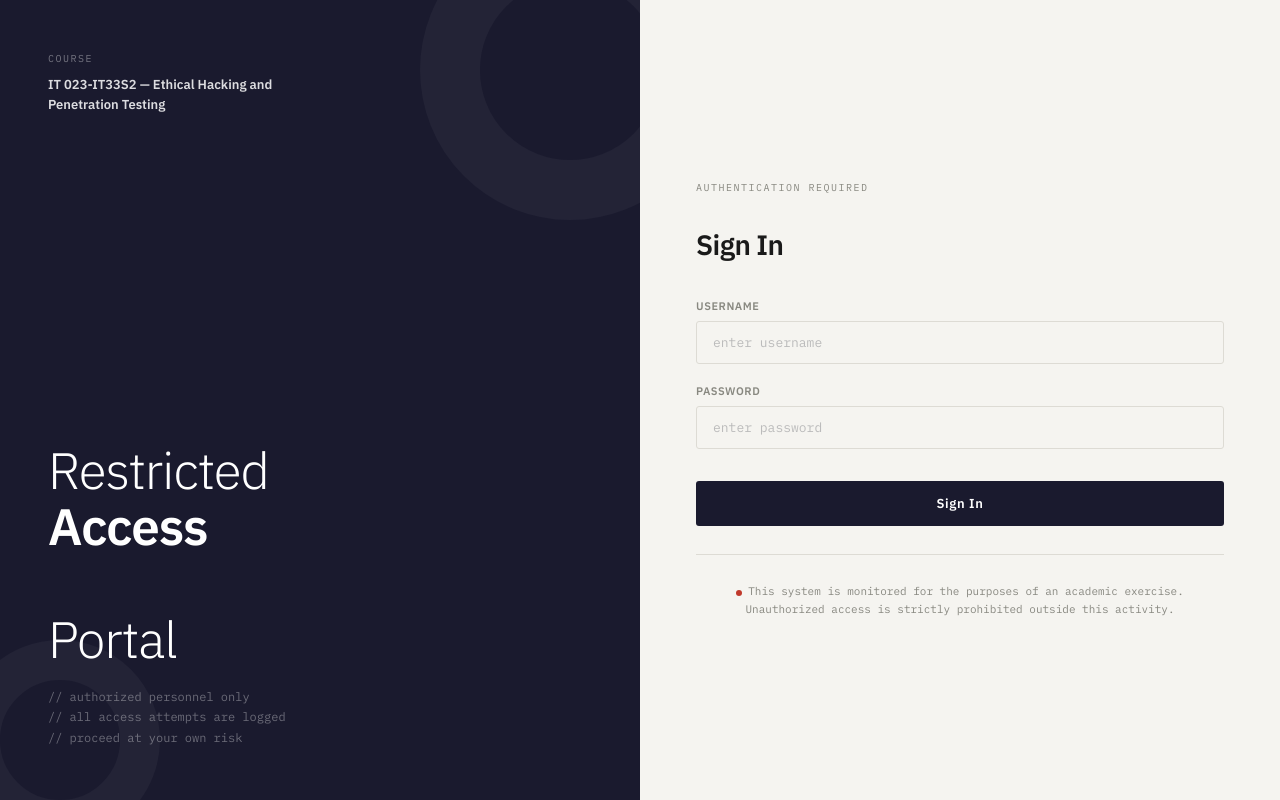
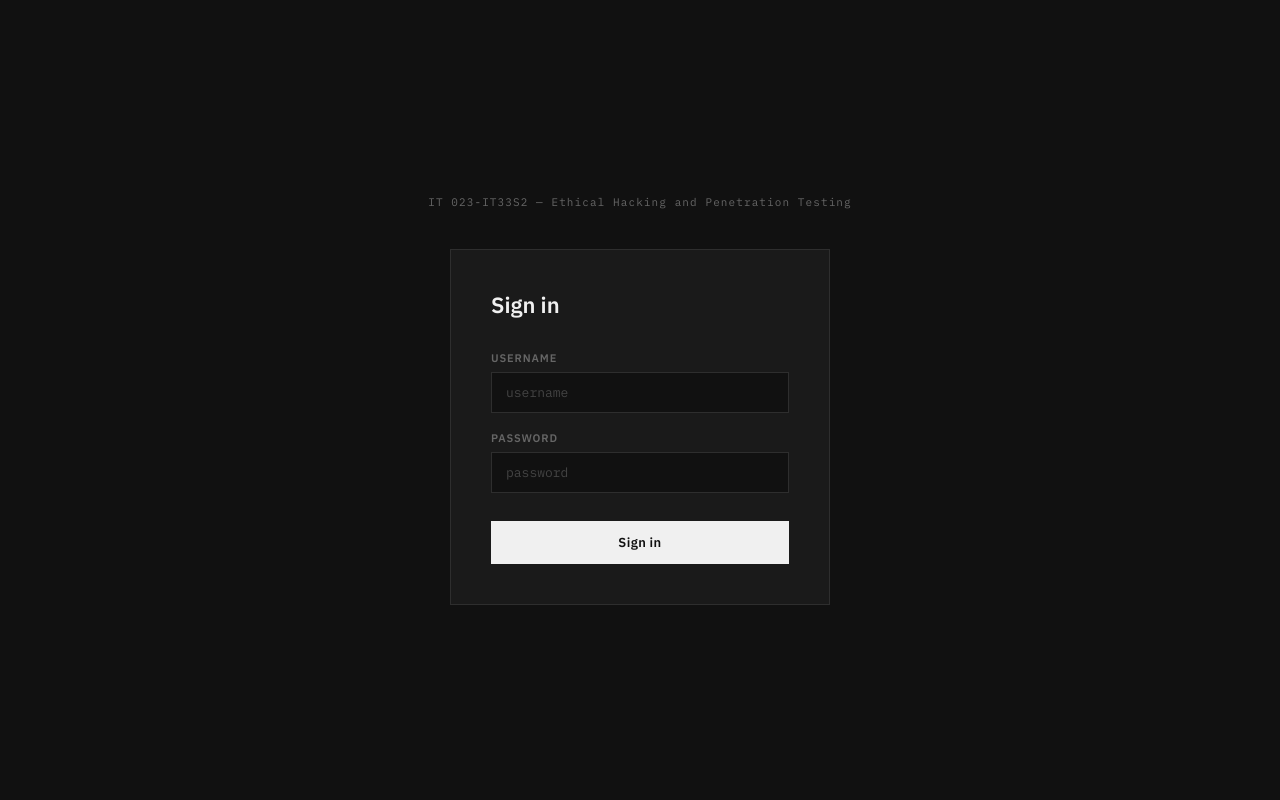
Before and after one commit to Nilagaa/live-website-with-backend, a website: page index.html in a window 1280 px wide. Drawn offline with Linux system fonts and the light colour scheme.

Commit message:
revised design

```diff
--- a/index.html
+++ b/index.html
@@ -5,247 +5,138 @@
   <meta name="viewport" content="width=device-width, initial-scale=1.0"/>
   <title>Login</title>
   <link rel="preconnect" href="https://fonts.googleapis.com">
-  <link href="https://fonts.googleapis.com/css2?family=IBM+Plex+Mono:wght@300;400;500&family=IBM+Plex+Sans:wght@300;400;600&display=swap" rel="stylesheet">
+  <link href="https://fonts.googleapis.com/css2?family=IBM+Plex+Mono:wght@400;500&family=IBM+Plex+Sans:wght@400;600&display=swap" rel="stylesheet">
   <style>
     *, *::before, *::after { box-sizing: border-box; margin: 0; padding: 0; }
     :root {
-      --bg: #f5f4f0;
-      --surface: #ffffff;
-      --border: #dddbd4;
-      --accent: #1a1a2e;
-      --accent2: #c0392b;
-      --text: #1a1a1a;
-      --muted: #888880;
-      --error: #c0392b;
+      --bg: #111111;
+      --surface: #1a1a1a;
+      --border: #2e2e2e;
+      --text: #f0f0f0;
+      --muted: #666;
+      --accent: #f0f0f0;
+      --error: #f87171;
     }
     body {
       background: var(--bg);
       color: var(--text);
       font-family: 'IBM Plex Sans', sans-serif;
       min-height: 100vh;
-      display: grid;
-      grid-template-columns: 1fr 1fr;
-    }
-
-    .left-panel {
-      background: var(--accent);
       display: flex;
       flex-direction: column;
-      justify-content: space-between;
-      padding: 52px 48px;
-      position: relative;
-      overflow: hidden;
-    }
-
-    .left-panel::before {
-      content: '';
-      position: absolute;
-      top: -80px; right: -80px;
-      width: 300px; height: 300px;
-      border-radius: 50%;
-      border: 60px solid rgba(255,255,255,0.04);
-    }
-
-    .left-panel::after {
-      content: '';
-      position: absolute;
-      bottom: -40px; left: -40px;
-      width: 200px; height: 200px;
-      border-radius: 50%;
-      border: 40px solid rgba(255,255,255,0.04);
+      align-items: center;
+      justify-content: center;
+      padding: 24px;
     }
 
     .course-tag {
       font-family: 'IBM Plex Mono', monospace;
-      font-size: 10px;
-      letter-spacing: 0.15em;
-      color: rgba(255,255,255,0.4);
-      text-transform: uppercase;
-      margin-bottom: 10px;
+      font-size: 11px;
+      color: var(--muted);
+      letter-spacing: 0.1em;
+      text-align: center;
+      margin-bottom: 40px;
     }
 
-    .course-name {
-      font-size: 13px;
-      font-weight: 600;
-      color: rgba(255,255,255,0.85);
-      line-height: 1.5;
-      max-width: 260px;
-    }
-
-    .left-bottom {
-      position: relative; z-index: 1;
-    }
-
-    .left-big-text {
-      font-size: clamp(36px, 4vw, 56px);
-      font-weight: 300;
-      color: #fff;
-      line-height: 1.1;
-      margin-bottom: 20px;
-      letter-spacing: -0.02em;
-    }
-
-    .left-big-text strong {
-      font-weight: 600;
-      display: block;
-    }
-
-    .left-desc {
-      font-size: 12px;
-      color: rgba(255,255,255,0.35);
-      font-family: 'IBM Plex Mono', monospace;
-      line-height: 1.7;
-    }
-
-    .right-panel {
-      display: flex;
-      flex-direction: column;
-      justify-content: center;
-      padding: 52px 56px;
-    }
-
-    .form-label {
-      font-family: 'IBM Plex Mono', monospace;
-      font-size: 10px;
-      letter-spacing: 0.15em;
-      color: var(--muted);
-      text-transform: uppercase;
-      margin-bottom: 32px;
+    .card {
+      background: var(--surface);
+      border: 1px solid var(--border);
+      padding: 40px;
+      width: 100%;
+      max-width: 380px;
     }
 
     h1 {
-      font-size: 28px;
+      font-size: 22px;
       font-weight: 600;
-      letter-spacing: -0.02em;
-      margin-bottom: 36px;
+      margin-bottom: 32px;
       color: var(--text);
     }
 
-    .field { margin-bottom: 20px; }
+    .field { margin-bottom: 18px; }
 
     label {
       display: block;
       font-size: 11px;
       font-weight: 600;
-      letter-spacing: 0.05em;
+      text-transform: uppercase;
+      letter-spacing: 0.08em;
       color: var(--muted);
-      text-transform: uppercase;
-      margin-bottom: 8px;
+      margin-bottom: 7px;
     }
 
     input {
       width: 100%;
       background: var(--bg);
-      border: 1.5px solid var(--border);
-      border-radius: 3px;
-      padding: 12px 16px;
+      border: 1px solid var(--border);
+      padding: 11px 14px;
       font-family: 'IBM Plex Mono', monospace;
       font-size: 13px;
       color: var(--text);
       outline: none;
-      transition: border-color 0.2s;
+      transition: border-color 0.15s;
     }
-    input:focus { border-color: var(--accent); }
-    input::placeholder { color: #bbb; }
+    input:focus { border-color: #555; }
+    input::placeholder { color: #444; }
 
     .error-msg {
-      font-size: 11px; color: var(--error);
-      margin-top: 8px; display: none;
       font-family: 'IBM Plex Mono', monospace;
+      font-size: 11px;
+      color: var(--error);
+      margin-top: 8px;
+      display: none;
     }
     .error-msg.show { display: block; }
 
     button[type="submit"] {
-      width: 100%; margin-top: 12px;
-      background: var(--accent); color: #fff;
-      border: none; border-radius: 3px;
-      padding: 14px; font-family: 'IBM Plex Sans', sans-serif;
-      font-size: 13px; font-weight: 600;
-      letter-spacing: 0.05em; cursor: pointer;
-      transition: background 0.2s, transform 0.1s;
+      width: 100%;
+      margin-top: 10px;
+      background: var(--text);
+      color: var(--bg);
+      border: none;
+      padding: 13px;
+      font-family: 'IBM Plex Sans', sans-serif;
+      font-size: 13px;
+      font-weight: 600;
+      cursor: pointer;
+      transition: opacity 0.15s;
+      letter-spacing: 0.03em;
     }
-    button[type="submit"]:hover { background: #2d2d4e; }
-    button[type="submit"]:active { transform: scale(0.99); }
-    button[type="submit"]:disabled { opacity: 0.5; cursor: not-allowed; }
+    button[type="submit"]:hover { opacity: 0.85; }
+    button[type="submit"]:disabled { opacity: 0.4; cursor: not-allowed; }
 
     .spinner {
-      display: none; width: 14px; height: 14px;
-      border: 2px solid rgba(255,255,255,0.3); border-top-color: #fff;
-      border-radius: 50%; animation: spin 0.7s linear infinite; margin: 0 auto;
+      display: none;
+      width: 14px; height: 14px;
+      border: 2px solid rgba(0,0,0,0.2);
+      border-top-color: #000;
+      border-radius: 50%;
+      animation: spin 0.7s linear infinite;
+      margin: 0 auto;
     }
     @keyframes spin { to { transform: rotate(360deg); } }
-
-    .divider {
-      height: 1px; background: var(--border); margin: 28px 0;
-    }
-
-    .footer-note {
-      font-size: 11px;
-      color: var(--muted);
-      font-family: 'IBM Plex Mono', monospace;
-      text-align: center;
-      line-height: 1.6;
-    }
-
-    .red-dot {
-      display: inline-block;
-      width: 6px; height: 6px; border-radius: 50%;
-      background: var(--accent2);
-      margin-right: 6px;
-      vertical-align: middle;
-    }
-
-    @media (max-width: 700px) {
-      body { grid-template-columns: 1fr; }
-      .left-panel { padding: 36px 28px 40px; min-height: auto; }
-      .left-big-text { font-size: 32px; }
-      .right-panel { padding: 40px 28px; }
-    }
   </style>
 </head>
 <body>
-  <div class="left-panel">
-    <div>
-      <div class="course-tag">Course</div>
-      <div class="course-name">IT 023-IT33S2 — Ethical Hacking and Penetration Testing</div>
-    </div>
-    <div class="left-bottom">
-      <div class="left-big-text">
-        Restricted<br><strong>Access</strong><br>Portal
-      </div>
-      <div class="left-desc">
-        // authorized personnel only<br>
-        // all access attempts are logged<br>
-        // proceed at your own risk
-      </div>
-    </div>
-  </div>
+  <div class="course-tag">IT 023-IT33S2 — Ethical Hacking and Penetration Testing</div>
 
-  <div class="right-panel">
-    <div class="form-label">Authentication Required</div>
-    <h1>Sign In</h1>
+  <div class="card">
+    <h1>Sign in</h1>
 
     <div class="field">
       <label for="username">Username</label>
-      <input type="text" id="username" placeholder="enter username" autocomplete="username"/>
+      <input type="text" id="username" placeholder="username" autocomplete="username"/>
     </div>
     <div class="field">
       <label for="password">Password</label>
-      <input type="password" id="password" placeholder="enter password" autocomplete="current-password"/>
+      <input type="password" id="password" placeholder="password" autocomplete="current-password"/>
       <div class="error-msg" id="error-msg">Invalid username or password.</div>
     </div>
 
     <button type="submit" id="login-btn" onclick="handleLogin()">
-      <span id="btn-text">Sign In</span>
+      <span id="btn-text">Sign in</span>
       <div class="spinner" id="spinner"></div>
     </button>
-
-    <div class="divider"></div>
-
-    <div class="footer-note">
-      <span class="red-dot"></span>This system is monitored for the purposes of an academic exercise.<br>
-      Unauthorized access is strictly prohibited outside this activity.
-    </div>
   </div>
 
   <script>
```
